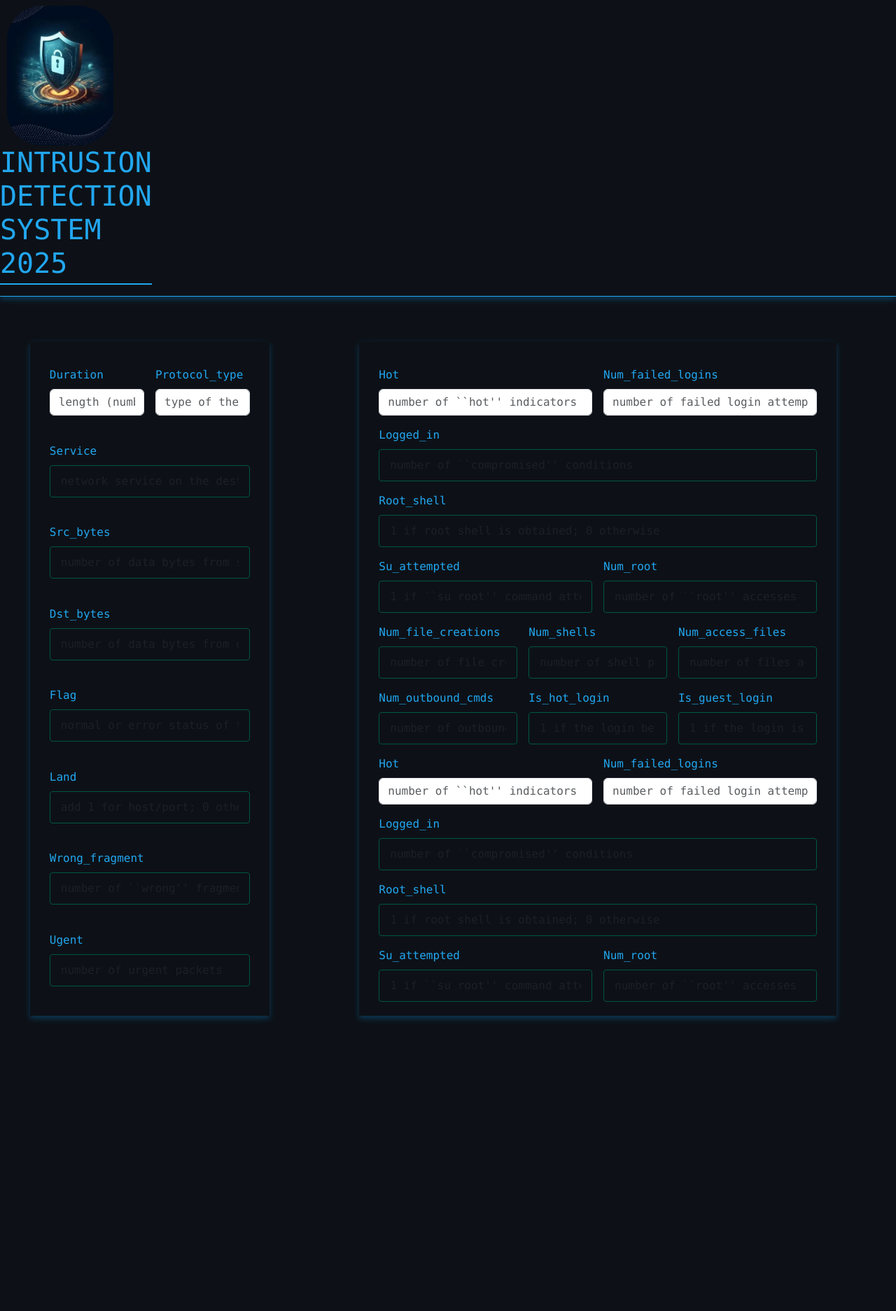
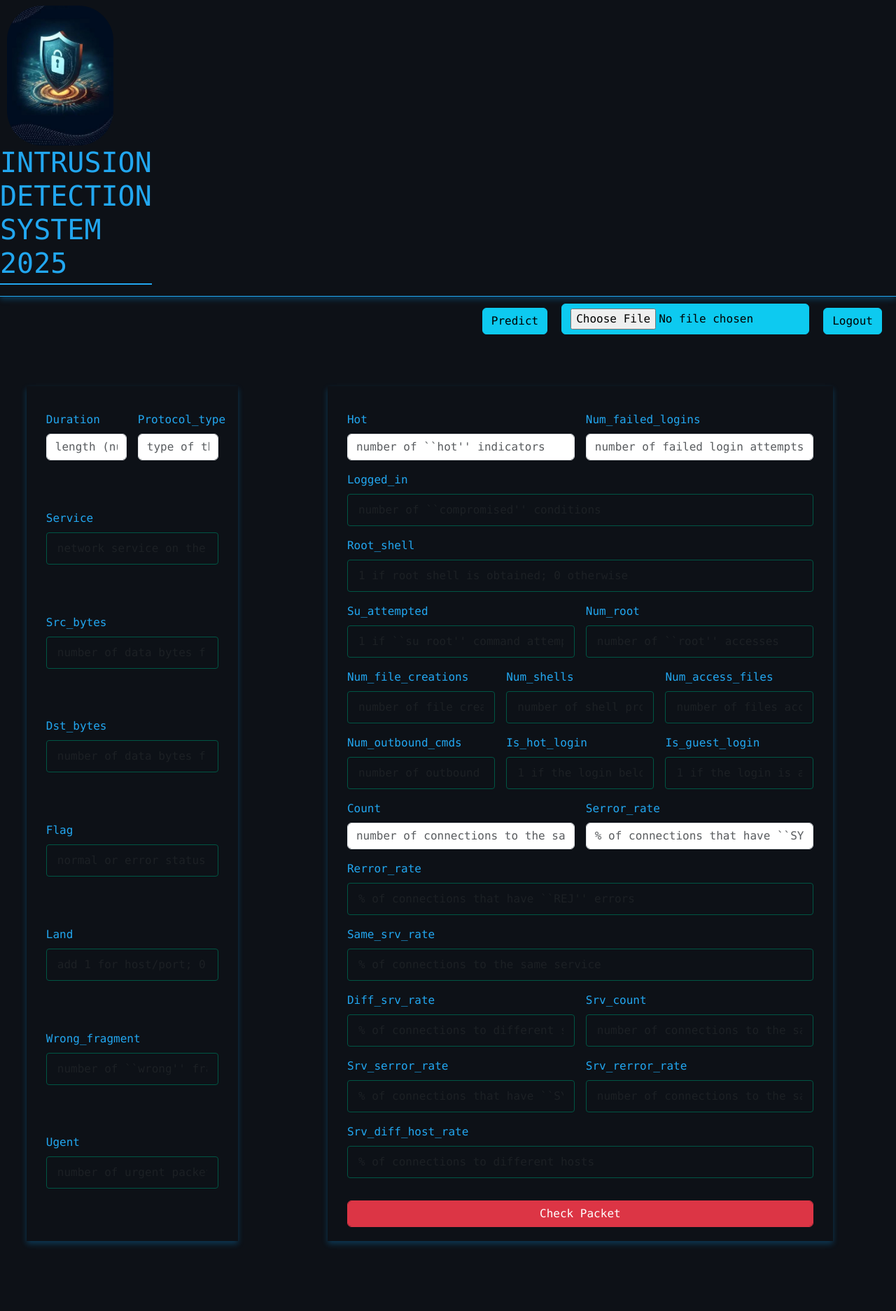
Before and after one commit to zacksd3v/INTRUSION-DETECTION-SYSTEM-2025, a Django app: page /dashboard/ in a window 1280 px wide. Shown: the whole page at 70% size. Before the commit the page ends 1459 px from the top, so only its background shows below. Run offline with Django 5.2, Linux system fonts and the light colour scheme.

Commit message:
dashboard updt

```diff
--- a/p_app/templates/dashboard.html
+++ b/p_app/templates/dashboard.html
@@ -82,6 +82,11 @@
 <h1>INTRUSION DETECTION SYSTEM 2025</h1>
 
 </nav>
+<div style="display: flex; justify-content: end; font-size: x-large; margin-right: 10px; align-items: end;">
+    <div class="btn btn-info" style="margin: 10px;">Predict</div>
+    <div class="btn btn-info" style="margin: 10px;"><input type="file" name="" id="" value="Upload"></div>
+    <div class="btn btn-info" style="margin: 10px;">Logout</div>
+</div>
 <div class="f-all">
     <div class="cont">
     <form class="row g-3">
@@ -175,28 +180,43 @@
             <input type="text" class="form-control" id="inputZip" placeholder="1 if the login is a ``guest''login; 0 otherwise">
         </div>
         <div class="col-md-6">
-            <label for="inputEmail4" class="form-label">Hot</label>
-            <input type="email  " class="form-control" id="inputEmail4" placeholder="number of ``hot'' indicators">
+            <label for="inputEmail4" class="form-label">Count</label>
+            <input type="email  " class="form-control" id="inputEmail4" placeholder="number of connections to the same host in 2sec">
         </div>
         <div class="col-md-6">
-            <label for="inputPassword4" class="form-label">Num_failed_logins</label>
-            <input type="email" class="form-control" id="inputPassword4" placeholder="number of failed login attempts">
+            <label for="inputPassword4" class="form-label">Serror_rate</label>
+            <input type="email" class="form-control" id="inputPassword4" placeholder="% of connections that have ``SYN'' errors">
         </div>
         <div class="col-12">
-            <label for="inputAddress" class="form-label">Logged_in</label>
-            <input type="text" class="form-control" id="inputAddress" placeholder="number of ``compromised'' conditions">
+            <label for="inputAddress" class="form-label">Rerror_rate</label>
+            <input type="text" class="form-control" id="inputAddress" placeholder="% of connections that have ``REJ'' errors">
         </div>
         <div class="col-12">
-            <label for="inputAddress2" class="form-label">Root_shell</label>
-            <input type="text" class="form-control" id="inputAddress2" placeholder="1 if root shell is obtained; 0 otherwise">
+            <label for="inputAddress2" class="form-label">Same_srv_rate</label>
+            <input type="text" class="form-control" id="inputAddress2" placeholder="% of connections to the same service">
         </div>
         <div class="col-md-6">
-            <label for="inputCity" class="form-label">Su_attempted</label>
-            <input type="text" class="form-control" id="inputCity" placeholder="1 if ``su root'' command attempted; 0 otherwise	">
+            <label for="inputCity" class="form-label">Diff_srv_rate</label>
+            <input type="text" class="form-control" id="inputCity" placeholder="% of connections to different services">
         </div>
         <div class="col-md-6">
-            <label for="inputState" class="form-label">Num_root</label>
-            <input type="text" class="form-control" id="inputCity" placeholder="number of ``root'' accesses">
+            <label for="inputState" class="form-label">Srv_count</label>
+            <input type="text" class="form-control" id="inputCity" placeholder="number of connections to the same service">
+        </div>
+        <div class="col-md-6">
+            <label for="inputCity" class="form-label">Srv_serror_rate</label>
+            <input type="text" class="form-control" id="inputCity" placeholder="% of connections that have ``SYN'' errors">
+        </div>
+        <div class="col-md-6">
+            <label for="inputState" class="form-label">Srv_rerror_rate</label>
+            <input type="text" class="form-control" id="inputCity" placeholder="number of connections to the same service">
+        </div>
+        <div class="col-12">
+            <label for="inputState" class="form-label">Srv_diff_host_rate</label>
+            <input type="text" class="form-control" id="inputCity" placeholder="% of connections to different hosts">
+        </div>
+        <div class="col-12">
+            <input type="submit" class="form-control btn btn-danger mt-3" id="inputCity" value="Check Packet">
         </div>
     </form>
     </div>
```
